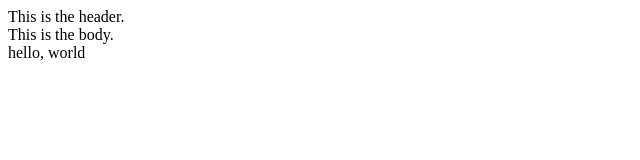
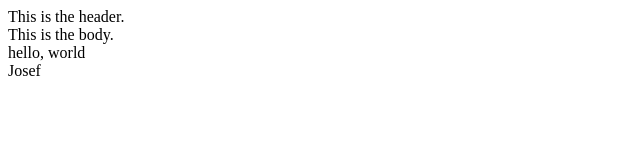
Before and after one commit to SozaFoiasJosef/twine, a plain HTML site: page index.html in a window 1280 px wide. Shown: the full height of the page, 0-640 px from the left. Drawn offline with Linux system fonts and the light colour scheme.

Commit message:
Update index.html

```diff
--- a/index.html
+++ b/index.html
@@ -11,4 +11,5 @@
   </body>
 hello, world
   <br>
+  Josef
 </html>
```
